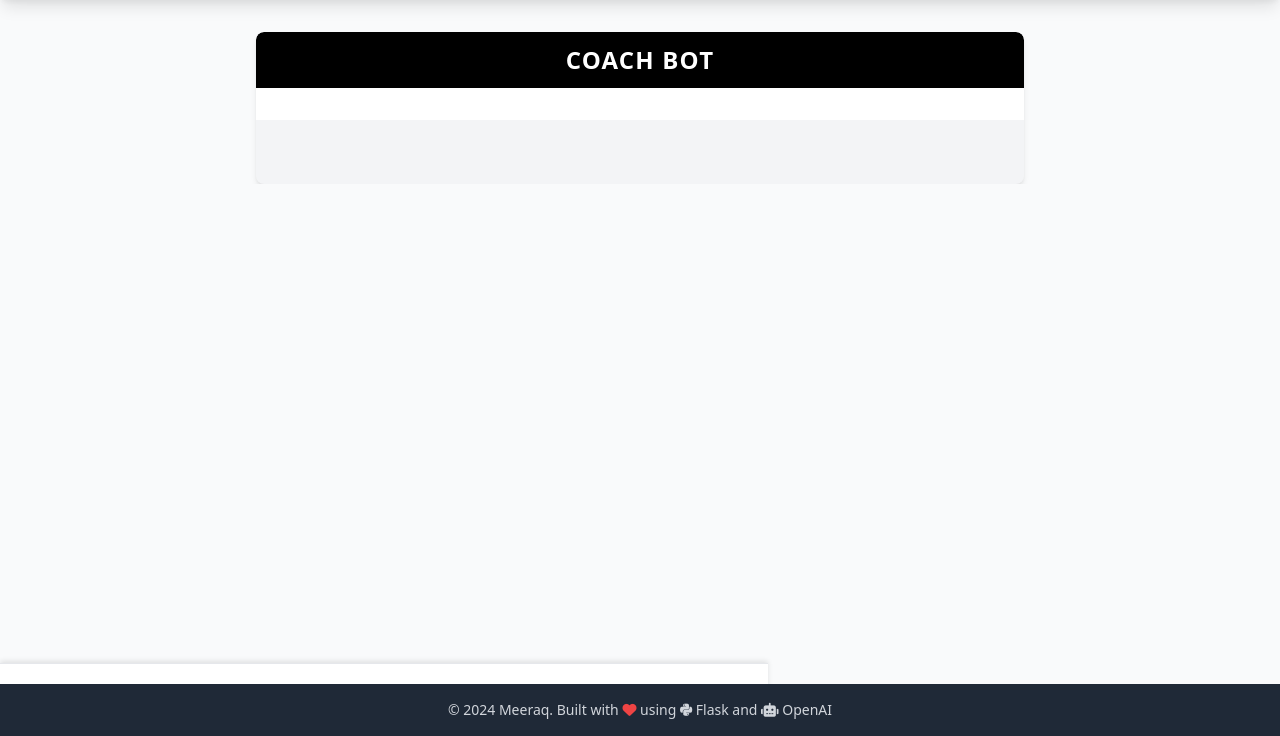
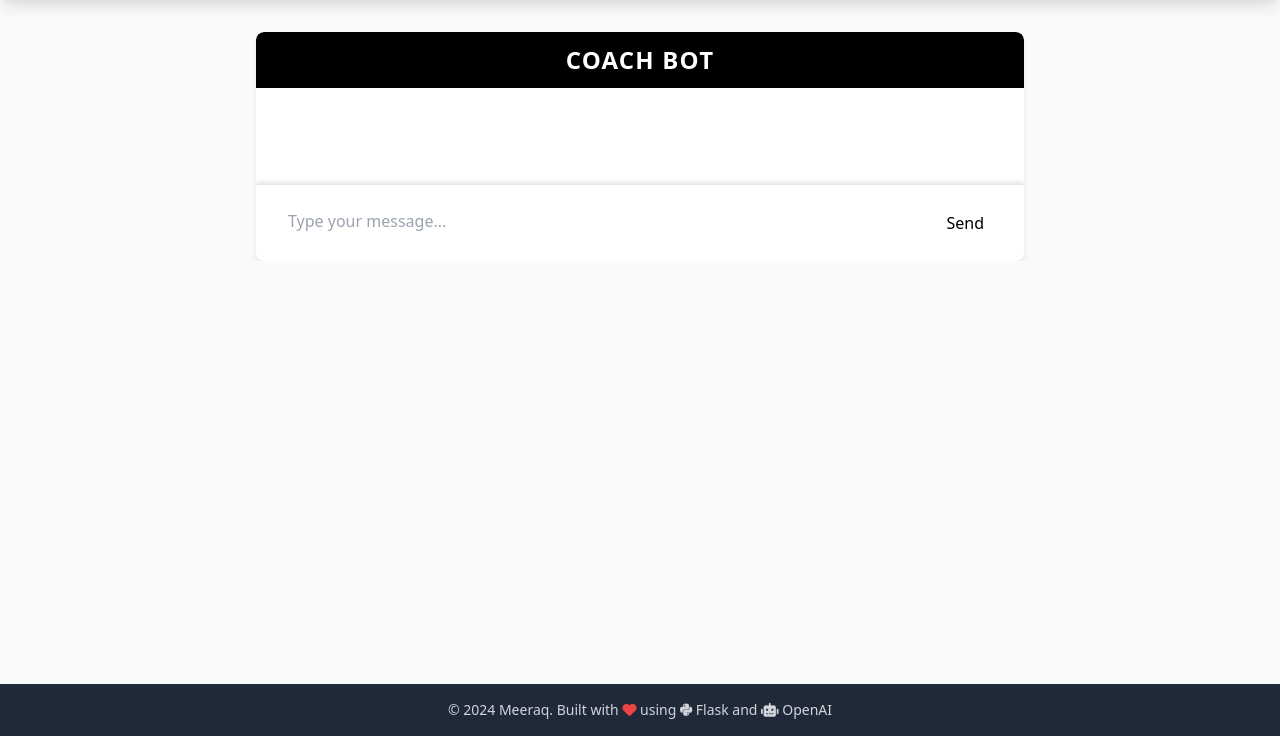
Before and after one commit to charankolisetty/coaching_bot, a Flask app: page /chat in a window 1280 px wide. Shown: the part 64-800 px from the top of the page. Run offline with Flask 3, Linux system fonts and the light colour scheme; the visitor is signed in with stand-in values (Sample User, id 1); data that the repository does not hold is empty.

Commit message:
final FE-test

```diff
--- a/static/css/style.css
+++ b/static/css/style.css
@@ -11,6 +11,7 @@ body {
     display: flex;
     flex-direction: column;
 }
+
 /* Custom scrollbar */
 ::-webkit-scrollbar {
     width: 6px;
@@ -49,10 +50,25 @@ body {
 }
 
 #chat-messages {
-    flex-grow: 1; /* Allow chat messages to take available vertical space */
-    max-height: calc(100vh - 160px); /* Adjust height considering header and footer */
+    max-height: calc(100vh - 128px); /* Adjust height considering header and fixed input area */
+    padding-bottom: 80px; /* Provide space for the input area */
     overflow-y: auto;
-    margin-bottom: 64px; /* Space for the input box */
+}
+
+.border-t.p-4.bg-white {
+    position: sticky;
+    bottom: 0;
+    z-index: 10; /* Ensure it stays above chat messages */
+    width: 100%;
+    background-color: white;
+    padding: 16px;
+    box-shadow: 0px -2px 5px rgba(0, 0, 0, 0.1);
+}
+
+textarea#prompt {
+    height: auto;
+    max-height: 100px; /* Prevent excessive height for textarea */
+    min-height: 44px; /* Ensure a consistent minimum height */
 }
 
 .user-message {
@@ -143,15 +159,3 @@ body {
         width: 5px;
     }
 }
-
-/* Added Styles for Fixed Input Box */
-.border-t.p-4.bg-white.fixed.bottom-0.w-full.max-w-3xl {
-    position: fixed; /* Fixed position at the bottom */
-    bottom: 0;
-    left: 0;
-    right: 0;
-    width: 100%;
-    background-color: white;
-    padding: 16px;
-    box-shadow: 0px -2px 5px rgba(0, 0, 0, 0.1);
-}
--- a/templates/chat.html
+++ b/templates/chat.html
@@ -38,10 +38,10 @@
             </div>
 
             <!-- Input area -->
-            <div class="border-t p-4 bg-white fixed bottom-0 w-full max-w-3xl">
+            <div class="border-t p-4 bg-white">
                 <form id="chat-form" class="flex space-x-4">
                     <textarea id="prompt" name="prompt" required
-                        class="flex-1 rounded-lg border-[#E6007E] focus:border-[#9B3899] focus:ring-[#9B3899] min-h-[44px] py-2 px-4 resize-none"
+                        class="flex-1 rounded-lg border-[#E6007E] focus:border-[#9B3899] focus:ring-[#9B3899] py-2 px-4 resize-none"
                         placeholder="Type your message..." rows="1"></textarea>
                     <button type="submit"
                         class="bg-gradient-to-r from-[#E6007E] to-[#1B1464] text-black px-6 py-2 rounded-lg hover:opacity-90 transition-all duration-200 h-[44px] flex-shrink-0 flex items-center justify-center min-w-[100px]">
```
